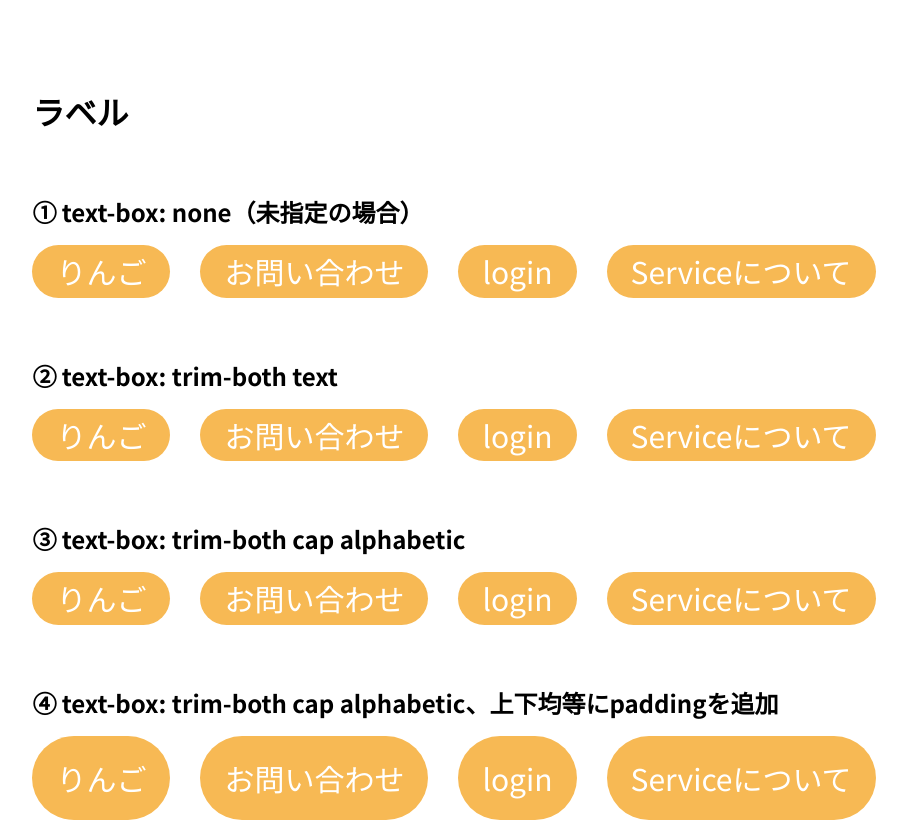
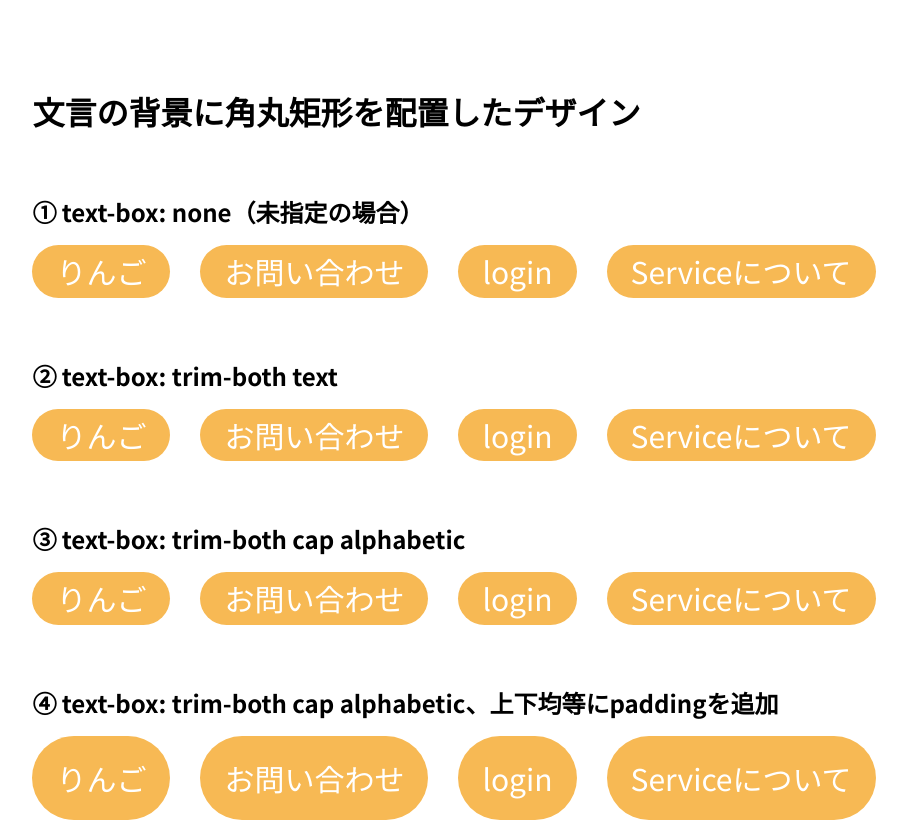
Before and after one commit to ics-creative/250319_text-box, a plain HTML site: page label/index.html in a window 1280 px wide. Shown: the top 823 px of the page, without its empty margins (186-1093 px from the left). Drawn offline with Linux system fonts and the light colour scheme.

Commit message:
作例タイトルの修正

```diff
--- a/label/index.html
+++ b/label/index.html
@@ -4,7 +4,7 @@
 <head>
   <meta charset="UTF-8">
   <meta name="viewport" content="width=device-width, initial-scale=1.0">
-  <title>ラベル</title>
+  <title>文言の背景に角丸矩形を配置したデザイン</title>
 
   <!-- Google Fontsの読み込み -->
   <link rel="preconnect" href="https://fonts.googleapis.com">
@@ -77,7 +77,7 @@
 </head>
 
 <body>
-  <h1 class="title">ラベル</h1>
+  <h1 class="title">文言の背景に角丸矩形を配置したデザイン</h1>
   <div class="container">
     <div class="font-noto-sans-jp">
       <h2 class="title-sub">① text-box: none（未指定の場合）</h2>
```
